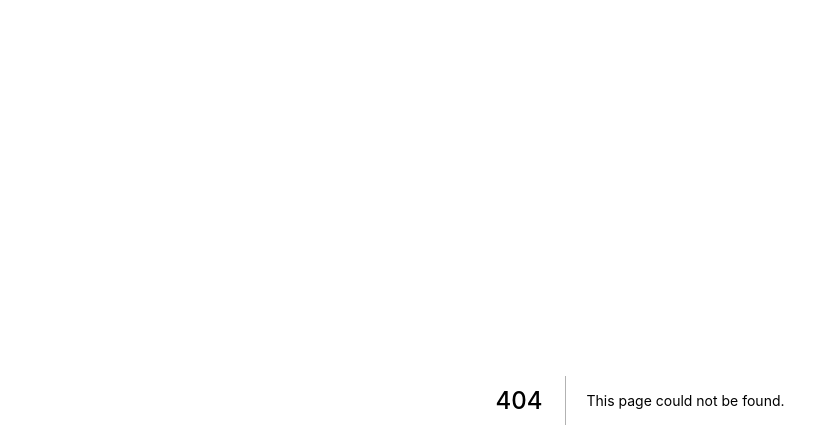
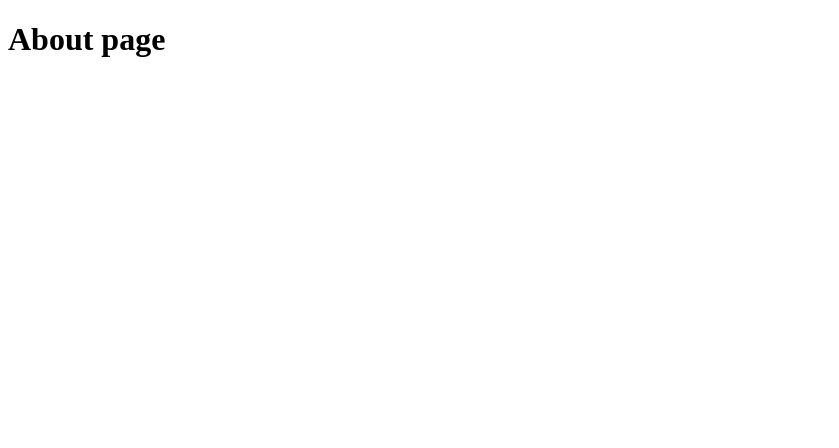
Before and after one commit to anniegiang/next-js, a Next.js app: page /about in a window 1280 px wide. Before the commit this address had no page. Shown: the top 448 px of the page, without its empty margins (0-839 px from the left). Built offline with nearby package versions, Linux system fonts and the light colour scheme.

Commit message:
Create about page

```diff
--- /dev/null
+++ b/pages/about.js
@@ -0,0 +1,9 @@
+const AboutPage = () => {
+  return (
+    <div>
+      <h1>About page</h1>
+    </div>
+  );
+};
+
+export default AboutPage;
```
